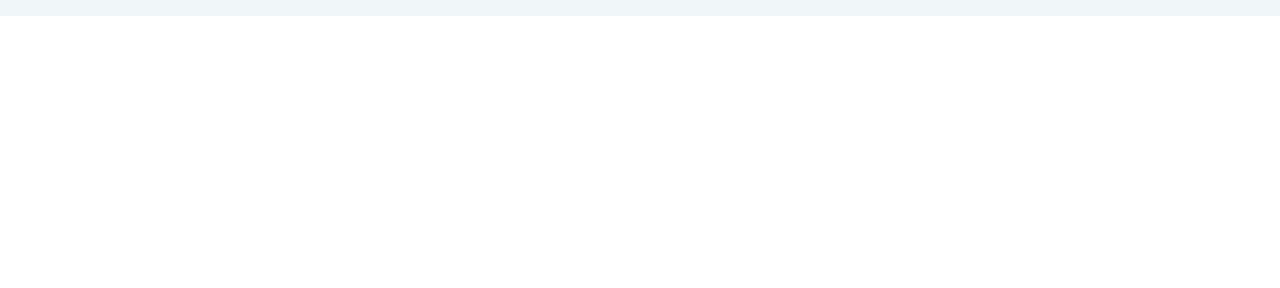
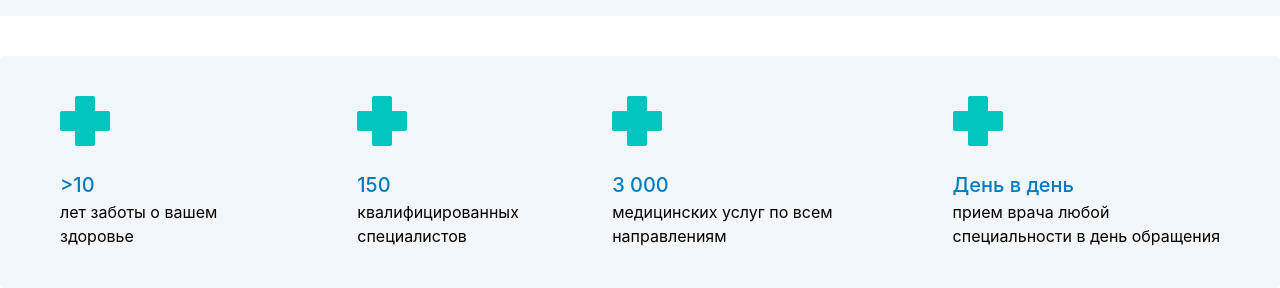
Before and after one commit to allastar09/Exam-project-repo, a website: page src/Alimuhammad.html in a window 1280 px wide. Shown: the part 709-997 px from the top of the page. Before the commit the page ends 800 px from the top, so only its background shows below. Drawn offline with nearby package versions, Linux system fonts and the light colour scheme; files that its build step writes are made by us from their sources.

Commit message:
I added new sectioin with media

```diff
--- a/src/Alimuhammad.html
+++ b/src/Alimuhammad.html
@@ -93,27 +93,64 @@
         </nav>
 
         <!-- Yo -->
-        <div class="lg:flex max-w-[1440px] lg:h-[565px] bg-[#F0F6F9] m-auto justify-around items-center gap-[60px] lg:text-start text-center">
+        <div
+            class="lg:flex max-w-[1440px] lg:h-[565px] bg-[#F0F6F9] m-auto justify-around items-center gap-[60px] lg:text-start text-center">
             <div class="lg:w-[570px] lg:h-[550px]">
-                <p class="lg:pt-0 pt-[30px] text-[16px] text-[#353535]"><span class="underline">Главная </span> / <span class="underline"> Направления </span> / <span class="text-[#35353599]"> Косметология</span></p>
+                <p class="lg:pt-0 pt-[30px] text-[16px] text-[#353535]"><span class="underline">Главная </span> / <span
+                        class="underline"> Направления </span> / <span class="text-[#35353599]"> Косметология</span></p>
 
                 <div class="lg:mt-[70px] mt-[30px]">
                     <p class="text-[22px] text-[#00578A] font-[600]">Косметология</p>
-                    <p class="lg:text-[48px] text-[34px] text-[#141414] font-bold">Первичный приём<br> врача-косметолога</p>
+                    <p class="lg:text-[48px] text-[34px] text-[#141414] font-bold">Первичный приём<br> врача-косметолога
+                    </p>
                     <br>
                     <p class="lg:text-[60px] text-[48px] font-bold text-[#141414]">2 500 ₽</p>
 
-                    <button class="w-[229px] h-[60px] lg:mt-[40px] mt-[20px] bg-[#00C6BF] rounded-[5px] text-[#F0F6F9] lg:text-[20px]lg:font-[600]">
+                    <button
+                        class="w-[229px] h-[60px] lg:mt-[40px] mt-[20px] bg-[#00C6BF] rounded-[5px] text-[#F0F6F9] lg:text-[20px]lg:font-[600]">
                         Записаться
                     </button>
                 </div>
             </div>
 
             <div>
-                <img class="lg:w-[660px] lg:h-[529px] w-[348px] h-[278px] lg:m-0 m-auto lg:mt-0 mt-[38px]" src="./img/image copy 4.png" alt="">
+                <img class="lg:w-[660px] lg:h-[529px] w-[348px] h-[278px] lg:m-0 m-auto lg:mt-0 mt-[38px]"
+                    src="./img/image copy 4.png" alt="">
             </div>
         </div>
     </header>
+
+    <section>
+        <div
+            class="max-w-[1300px] lg:m-auto justify-between flex bg-[#F0F6F9] flex-col lg:flex-row p-10 mx-2 lg:mt-[40px] mt-[30px] gap-y-[10px] lg:px-15 rounded-[5px] ">
+            <div class="flex lg:gap-35 gap-10">
+                <div>
+                    <img class="lg:w-[50px] w-[44px] lg:h-[50px]" src="./img/image copy 5.png" alt=""><br>
+                    <p class="text-[#017CC1] text-[20px] font-medium">>10</p>
+                    <p>лет заботы о вашем <br> здоровье</p>
+                </div>
+
+                <div>
+                    <img class="lg:w-[50px] w-[44px] lg:h-[50px]" src="./img/image copy 5.png" alt=""><br>
+                    <p class="text-[#017CC1] text-[20px] font-medium">150</p>
+                    <p>квалифицированных <br> специалистов</p>
+                </div>
+            </div>
+            <div class="flex lg:gap-30 gap-10">
+                <div>
+                    <img class="lg:w-[50px] w-[44px] lg:h-[50px]" src="./img/image copy 5.png" alt=""><br>
+                    <p class="text-[#017CC1] text-[20px] font-medium">3 000</p>
+                    <p>медицинских услуг по всем <br> направлениям</p>
+                </div>
+
+                <div>
+                    <img class="lg:w-[50px] w-[44px] lg:h-[50px]" src="./img/image copy 5.png" alt=""><br>
+                    <p class="text-[#017CC1] text-[20px] font-medium">День в день</p>
+                    <p>прием врача любой <br> специальности в день обращения</p>
+                </div>
+            </div>
+        </div>
+    </section>
 
 
 </body>
```
Also changed, not shown: src/img/image copy 5.png (added).
